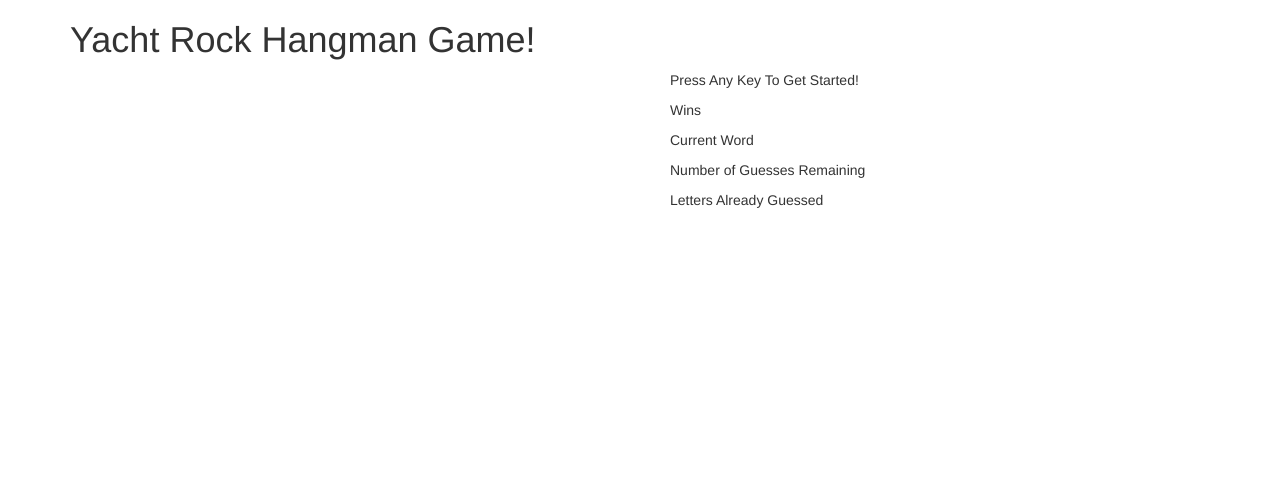
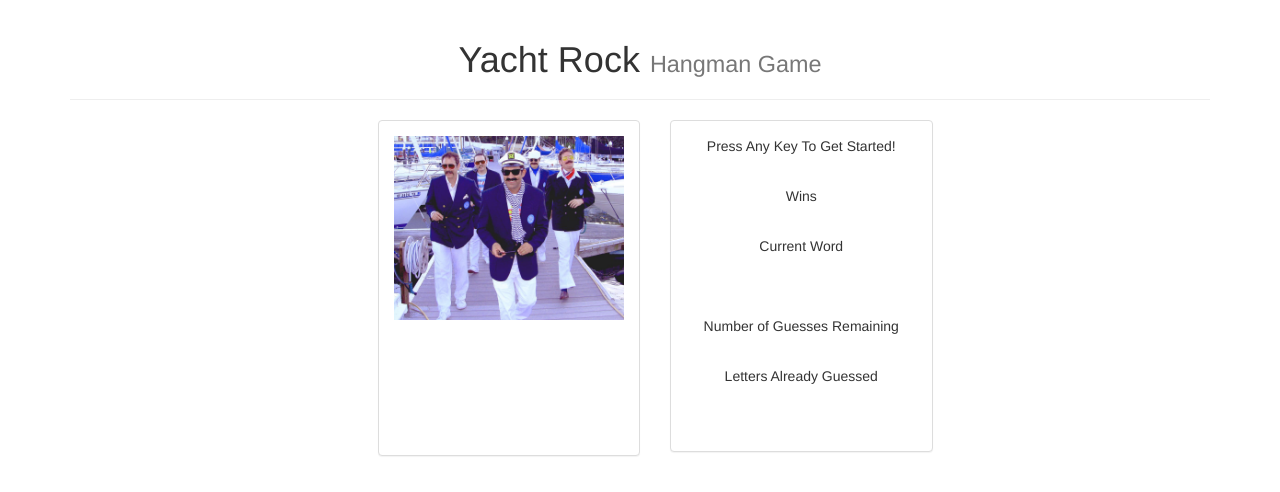
Before and after one commit to BooRad45/Hangman-Game, a plain HTML site: page index.html in a window 1280 px wide. Drawn offline with nearby package versions, Linux system fonts and the light colour scheme.

Commit message:
Added link to my CSS override file. Did some more basic arrangement of page with bootstrap and added a bit of CSS to text to align center

```diff
--- a/assets/css/style.css
+++ b/assets/css/style.css
@@ -1,8 +1,9 @@
 @font-face {
     font-family: KR_Shroom;
-    src: url('..fonts/KR Shroom.ttf');
+    src: url('..fonts/KR_Shroom.ttf');
     }
-    .yacht-rock {
-    	font-family: KR_Shroom;
+
+    body {
+    	text-align: center;
 
     }
--- a/index.html
+++ b/index.html
@@ -9,27 +9,45 @@
     <!-- Latest compiled and minified CSS -->
     <link rel="stylesheet" href="https://maxcdn.bootstrapcdn.com/bootstrap/3.3.7/css/bootstrap.min.css" integrity="sha384-BVYiiSIFeK1dGmJRAkycuHAHRg32OmUcww7on3RYdg4Va+PmSTsz/K68vbdEjh4u" crossorigin="anonymous">
 
+    <!-- My CSS override file -->
+    <link href="assets/css/style.css" rel="stylesheet">
+
     <title>Yacht Rock Hangman Game</title>
   </head>
   <body>
 <div class="container">
   <div class="row"></div>
     <div row="col-sm-12">
-    <h1 class="yacht-rock">Yacht Rock Hangman Game!</h1>
+    <div class="page-header">
+      <h1>Yacht Rock <small>Hangman Game</small></h1>
+  </div>
+
 </div> <!-- close row for header -->
 <div class="container">
   <div class="row">
    <div class="col-sm-3">
      </div> <!--empty column close -->
-    <div class="col-sm-3"></div> <!--Picture column-->
+    <div class="col-sm-3">
+      <div class="panel panel-default">
+    <div class="panel-body">
+   <img src="assets/images/yachtrock.jpg" class="img-responsive img-centered" alt="yacht rock dudes"><br><br><br><br><br><br>
+  </div>
+</div>
+    </div> <!--Picture column-->
      <div class="col-sm-3">
-       <p id>Press Any Key To Get Started!</p>
+     <div class="panel panel-default">
+        <div class="panel-body">
 
-          <p id="wins">Wins</p>
-          <p id="currentWord">Current Word</p>
-          <p id="bands"></p>
-          <p id="guessesLeft">Number of Guesses Remaining</p>
-          <p id="lettersGuessed">Letters Already Guessed</p>
+
+       <p id>Press Any Key To Get Started!</p><br>
+
+          <p id="wins">Wins</p><br>
+          <p id="currentWord">Current Word</p><br>
+          <p id="bands"></p><br>
+          <p id="guessesLeft">Number of Guesses Remaining</p><br>
+          <p id="lettersGuessed">Letters Already Guessed</p><br><br>
+          </div>
+      </div>
    </div><!-- close row for Hangman info column -->
           <div class="col-sm-3">
        </div> <!--empty column close -->
```
Also changed, not shown: assets/fonts/KR_Shroom.ttf (renamed from assets/fonts/KR Shroom.ttf), assets/images/yachtrock.jpg (added).
